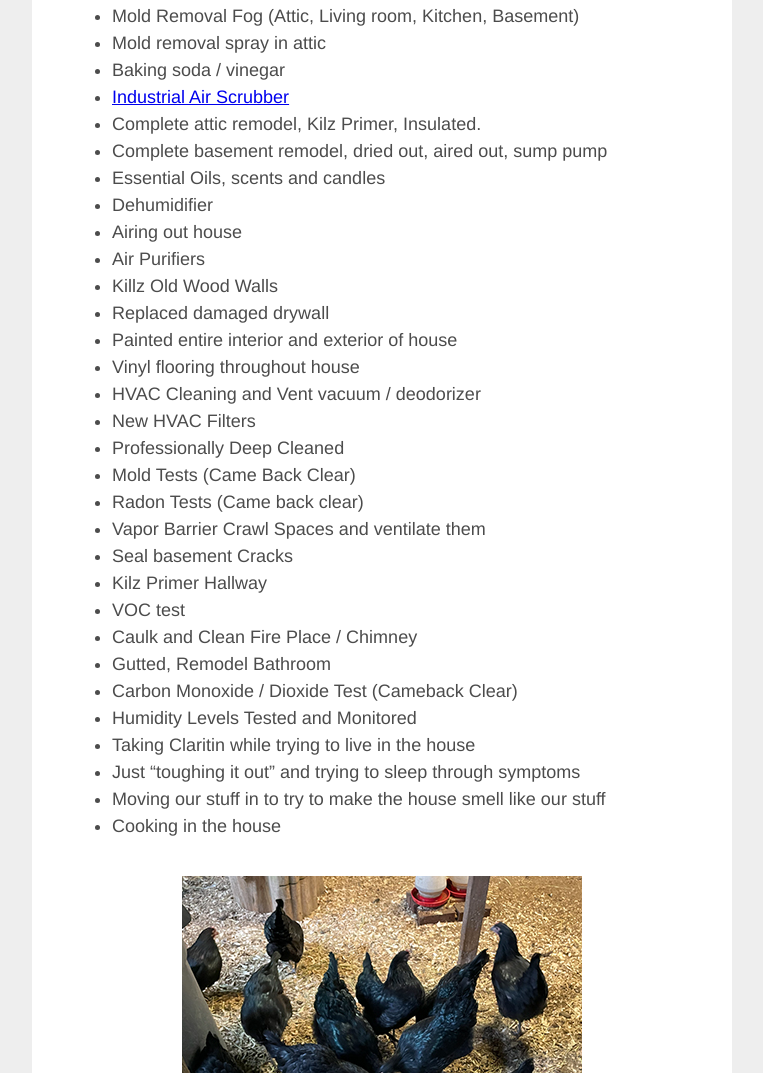
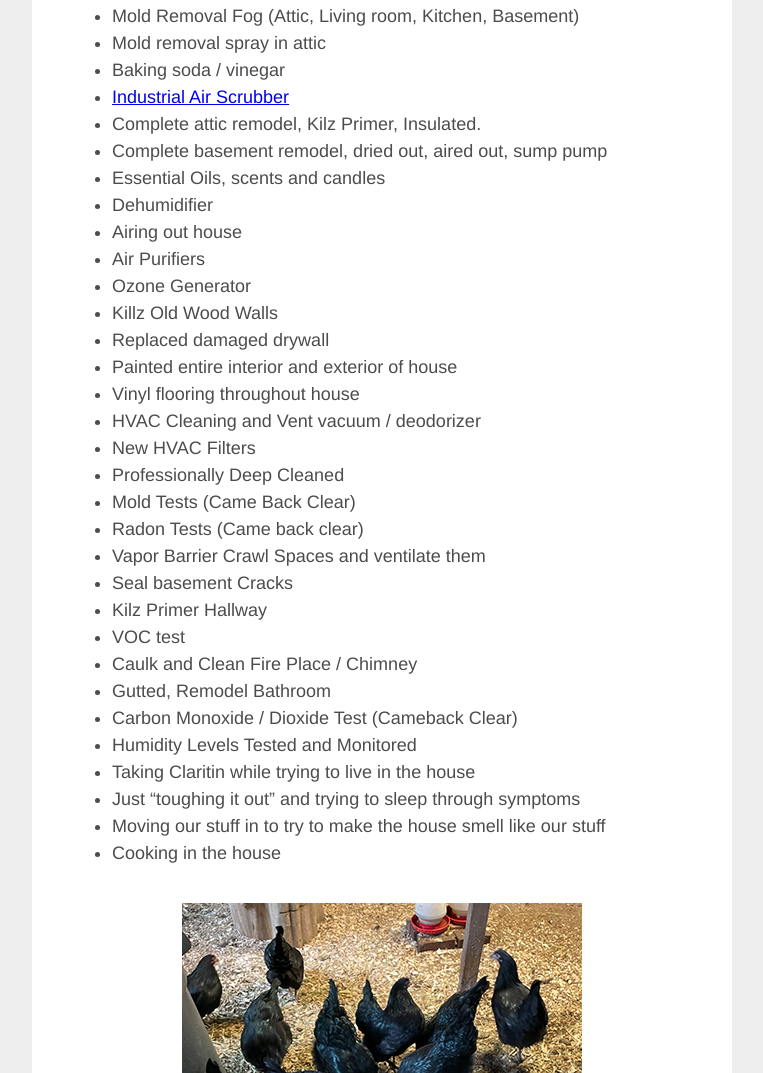
Before and after one commit to elianacamerer/elianacamerer.github.io, a plain HTML site: page index.html in a window 1280 px wide. Shown: the part 1084-2157 px from the top of the page, without its empty margins (258-1021 px from the left). Drawn offline with Linux system fonts and the light colour scheme.

Commit message:
Update index.html

```diff
--- a/index.html
+++ b/index.html
@@ -246,6 +246,7 @@
 															<li>Dehumidifier</li>
 															<li>Airing out house</li>
 															<li>Air Purifiers</li>
+															<li>Ozone Generator</li>
 															<li>Killz Old Wood Walls</li>
 															<li>Replaced damaged drywall</li>
 															<li>Painted entire interior and exterior of house</li>  <li>Vinyl flooring throughout house</li>
```
